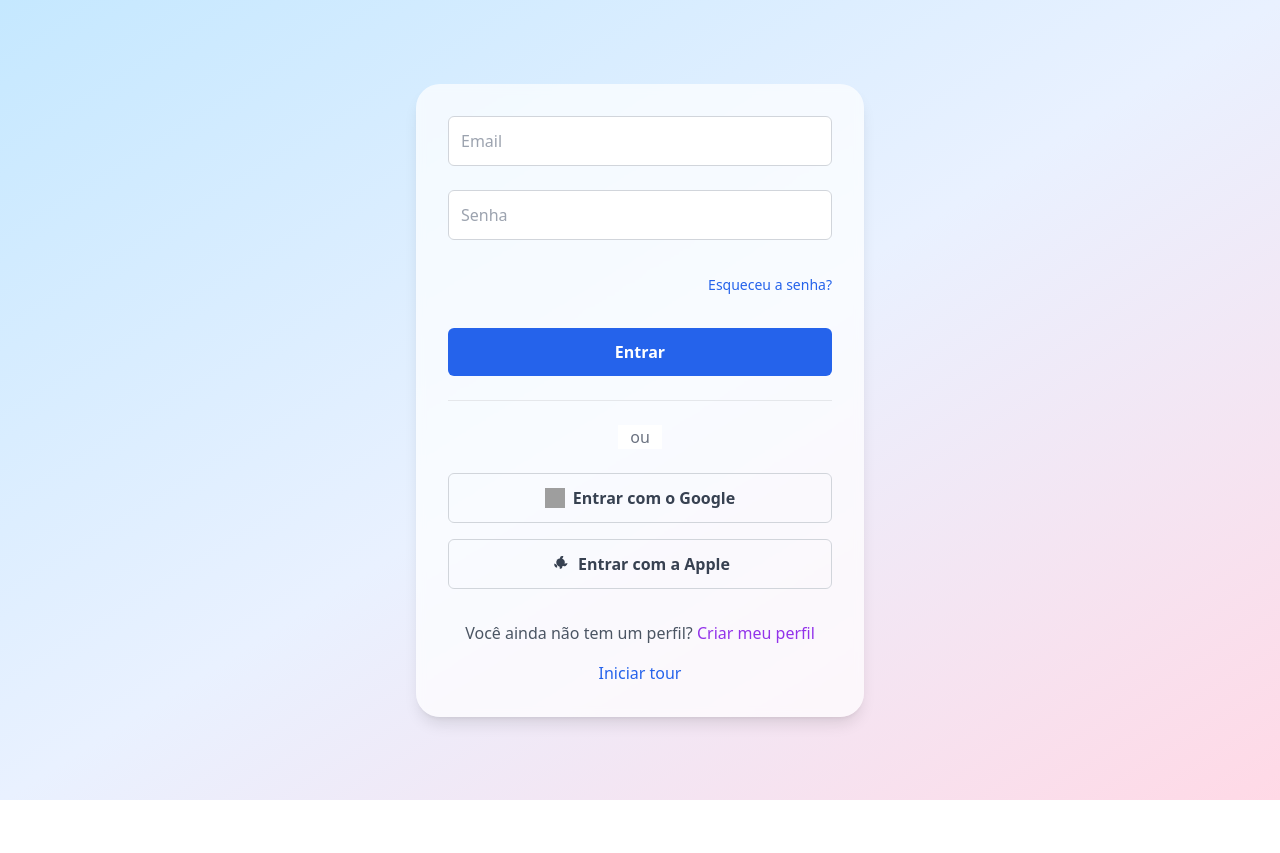
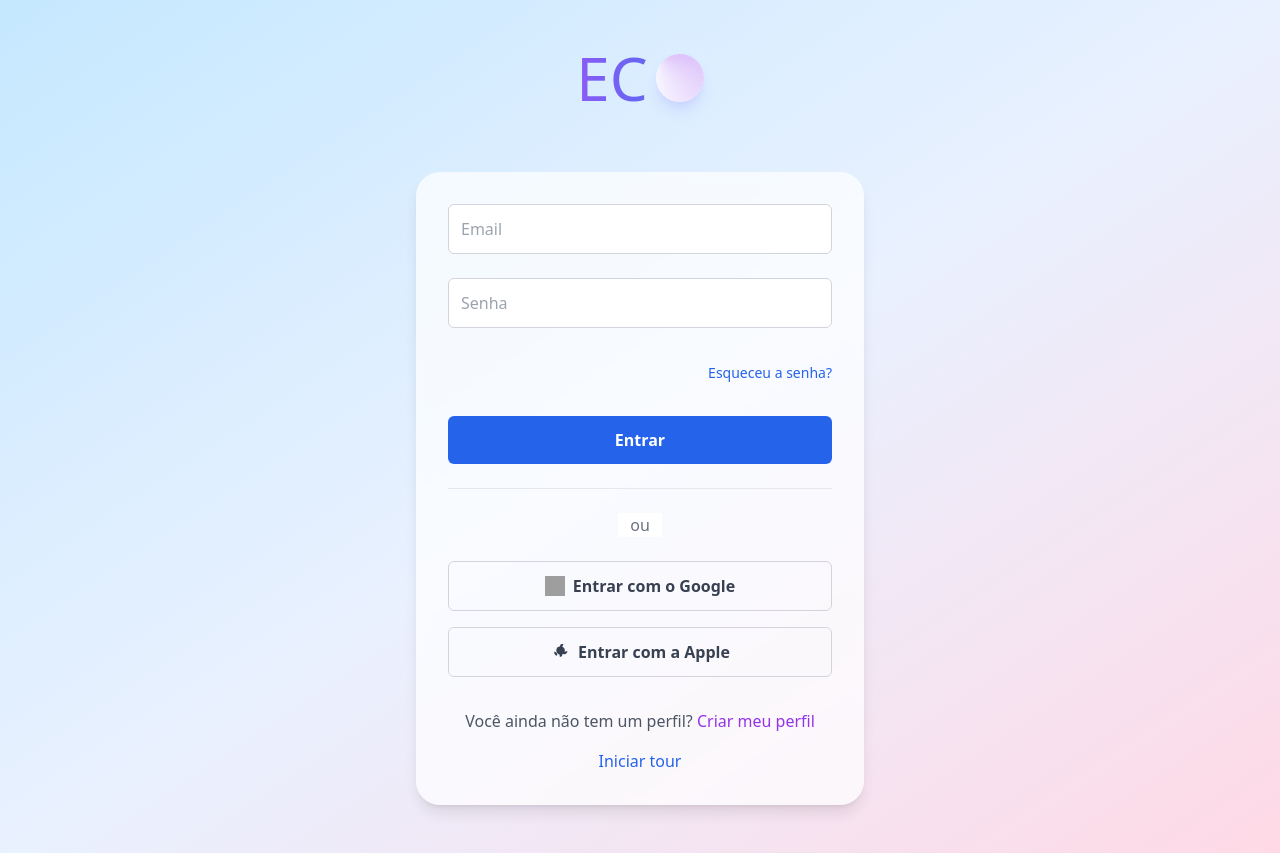
Before and after one commit to Bigajax/ECO, a React (Vite) app: page /login in a window 1280 px wide. Before the commit the page ends 800 px from the top, so only its background shows below. Built offline with nearby package versions, Linux system fonts and the light colour scheme; grey boxes are pictures that could not be loaded.

Commit message:
Update login.tsx

```diff
--- a/src/app/login.tsx
+++ b/src/app/login.tsx
@@ -34,9 +34,19 @@ const LoginPage: React.FC = () => {
   return (
     <div className="min-h-screen w-full flex flex-col items-center justify-center px-6 py-12 bg-gradient-to-br from-[#c5e8ff] via-[#e9f1ff] to-[#ffd9e6] animate-gradient-x">
       <div className="w-full max-w-md">
-        {/* <div className="flex justify-center mb-16 scale-in-center">
-          <Logo />
-        </div> */}
+        <div className="flex justify-center mb-16 scale-in-center">
+          <div className="flex items-center text-4xl md:text-6xl font-light">
+            <span className="bg-gradient-to-r from-[#8B5CF6] to-[#6366F1] text-transparent bg-clip-text">EC</span>
+            <div className="relative w-8 h-8 md:w-12 md:h-12 mx-auto flex items-center justify-center ml-2">
+              <div className="w-8 h-8 md:w-12 md:h-12 rounded-full bg-[conic-gradient(at_top_left,_#A248F5,_#DABDF9,_#F8F6FF,_#E9F4FF,_#B1D3FF)] shadow-lg shadow-indigo-200 animate-pulse-slow">
+                <div className="absolute inset-0 rounded-full bg-white opacity-10 blur-lg pointer-events-none" />
+                <div className="absolute inset-0 flex items-center justify-center">
+                  <div className="w-full h-full animate-spin-slower rounded-full border-2 border-dotted border-white/30 opacity-30" />
+                </div>
+              </div>
+            </div>
+          </div>
+        </div>
 
         <div className="bg-white bg-opacity-70 backdrop-blur-sm rounded-3xl p-8 shadow-lg fade-in-bottom">
           <form onSubmit={handleSubmit} className="space-y-6">
```
